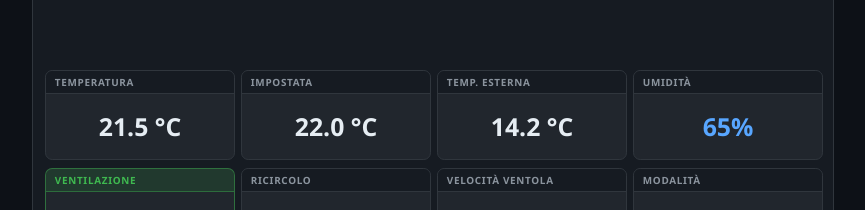
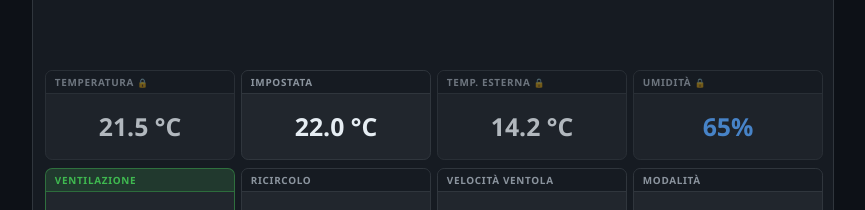
Before and after one commit to mad4j/hmi-demo, a Vue app: page / in a window 1280 px wide. Shown: the part 237-447 px from the top of the page, without its empty margins (208-1073 px from the left). Built offline with nearby package versions, Linux system fonts and the light colour scheme.

Commit message:
feat: add read-only parameter support
Agent-Logs-Url: https://github.com/mad4j/hmi-demo/sessions/fa20e077-fcea-42de-93ea-485350969cc3

Co-authored-by: mad4j <1510799+mad4j@users.noreply.github.com>

```diff
--- a/src/App.vue
+++ b/src/App.vue
@@ -111,6 +111,7 @@ const cancelEdit = () => {
             :precision="param.precision"
             :options="param.options"
             :value="parameterValues[param.id]"
+            :readonly="param.readonly"
             @toggle="toggleParameter(param.id)"
             @edit="startEditParameter(param.id)"
           />
--- a/src/components/ParameterWidget.vue
+++ b/src/components/ParameterWidget.vue
@@ -25,6 +25,10 @@ const props = defineProps({
   options: {
     type: Array,
     default: () => [],
+  },
+  readonly: {
+    type: Boolean,
+    default: false,
   },
 })
 
@@ -57,9 +61,10 @@ const isActive = computed(() => props.type === 'boolean' && Boolean(props.value)
 
 const isClickable = computed(
   () =>
-    props.type === 'boolean' ||
-    props.type === 'percentage' ||
-    (props.type === 'enum' && props.options.length > 0),
+    !props.readonly &&
+    (props.type === 'boolean' ||
+      props.type === 'percentage' ||
+      (props.type === 'enum' && props.options.length > 0)),
 )
 
 const handleClick = () => {
@@ -75,11 +80,12 @@ const handleClick = () => {
 <template>
   <div
     class="param-widget"
-    :class="{ 'param-widget--active': isActive, [`param-widget--${type}`]: true, 'param-widget--clickable': isClickable }"
+    :class="{ 'param-widget--active': isActive, [`param-widget--${type}`]: true, 'param-widget--clickable': isClickable, 'param-widget--readonly': readonly }"
     :role="isClickable ? 'button' : undefined"
     :tabindex="isClickable ? 0 : undefined"
     :aria-pressed="type === 'boolean' ? isActive : undefined"
     :aria-label="isClickable ? name : undefined"
+    :aria-readonly="readonly ? true : undefined"
     @click="handleClick"
     @keydown.enter.space.prevent="handleClick"
   >
@@ -180,4 +186,16 @@ const handleClick = () => {
 .param-widget--percentage.param-widget--clickable:hover .param-value {
   color: var(--active-text);
 }
+
+/* ── Read-only widget ────────────────────────────────────── */
+.param-widget--readonly {
+  opacity: 0.75;
+}
+
+.param-widget--readonly .param-name::after {
+  content: ' 🔒';
+  font-size: 0.55rem;
+  opacity: 0.6;
+  vertical-align: middle;
+}
 </style>
--- a/src/composables/useMenuConfig.js
+++ b/src/composables/useMenuConfig.js
@@ -33,6 +33,7 @@ export const normalizeParameters = (params) => {
       unit: typeof p.unit === 'string' ? p.unit : '',
       precision: typeof p.precision === 'number' ? p.precision : null,
       options: Array.isArray(p.options) ? p.options.map(String) : [],
+      readonly: p.readonly === true,
     }))
 }
 
--- a/src/config/menu.yml
+++ b/src/config/menu.yml
@@ -19,6 +19,7 @@ pages:
             type: number
             unit: "°C"
             precision: 1
+            readonly: true
           - id: temp_impostata
             name: Impostata
             type: number
@@ -29,10 +30,12 @@ pages:
             type: number
             unit: "°C"
             precision: 1
+            readonly: true
           - id: umidita
             name: Umidità
             type: percentage
             precision: 0
+            readonly: true
           - id: ventilazione_attiva
             name: Ventilazione
             type: boolean
@@ -88,28 +91,36 @@ pages:
       - id: allarme_batteria
         name: Batteria
         type: boolean
+        readonly: true
       - id: allarme_temp_motore
         name: Temp. motore
         type: boolean
+        readonly: true
       - id: allarme_pressione
         name: Pressione
         type: boolean
+        readonly: true
       - id: allarme_olio
         name: Olio motore
         type: boolean
+        readonly: true
       - id: allarme_abs
         name: ABS
         type: boolean
+        readonly: true
       - id: allarme_airbag
         name: Airbag
         type: boolean
+        readonly: true
       - id: allarme_carburante
         name: Carburante
         type: boolean
+        readonly: true
       - id: livello_carburante
         name: Livello carb.
         type: percentage
         precision: 0
+        readonly: true
   - id: info
     label: Info
     title: Informazioni sistema
@@ -118,32 +129,40 @@ pages:
       - id: versione_hmi
         name: Versione HMI
         type: enum
+        readonly: true
       - id: stato_rete
         name: Stato rete
         type: enum
         options: [ONLINE, OFFLINE]
+        readonly: true
       - id: connessione
         name: Connessione
         type: enum
         options: [CAN-BUS, WIFI, ETH]
+        readonly: true
       - id: uptime
         name: Uptime
         type: number
         unit: min
         precision: 0
+        readonly: true
       - id: tensione_batteria
         name: Tensione batt.
         type: number
         unit: "V"
         precision: 1
+        readonly: true
       - id: temperatura_cpu
         name: Temp. CPU
         type: number
         unit: "°C"
         precision: 0
+        readonly: true
       - id: data_sistema
         name: Data
         type: enum
+        readonly: true
       - id: ora_sistema
         name: Ora
         type: enum
+        readonly: true
```
